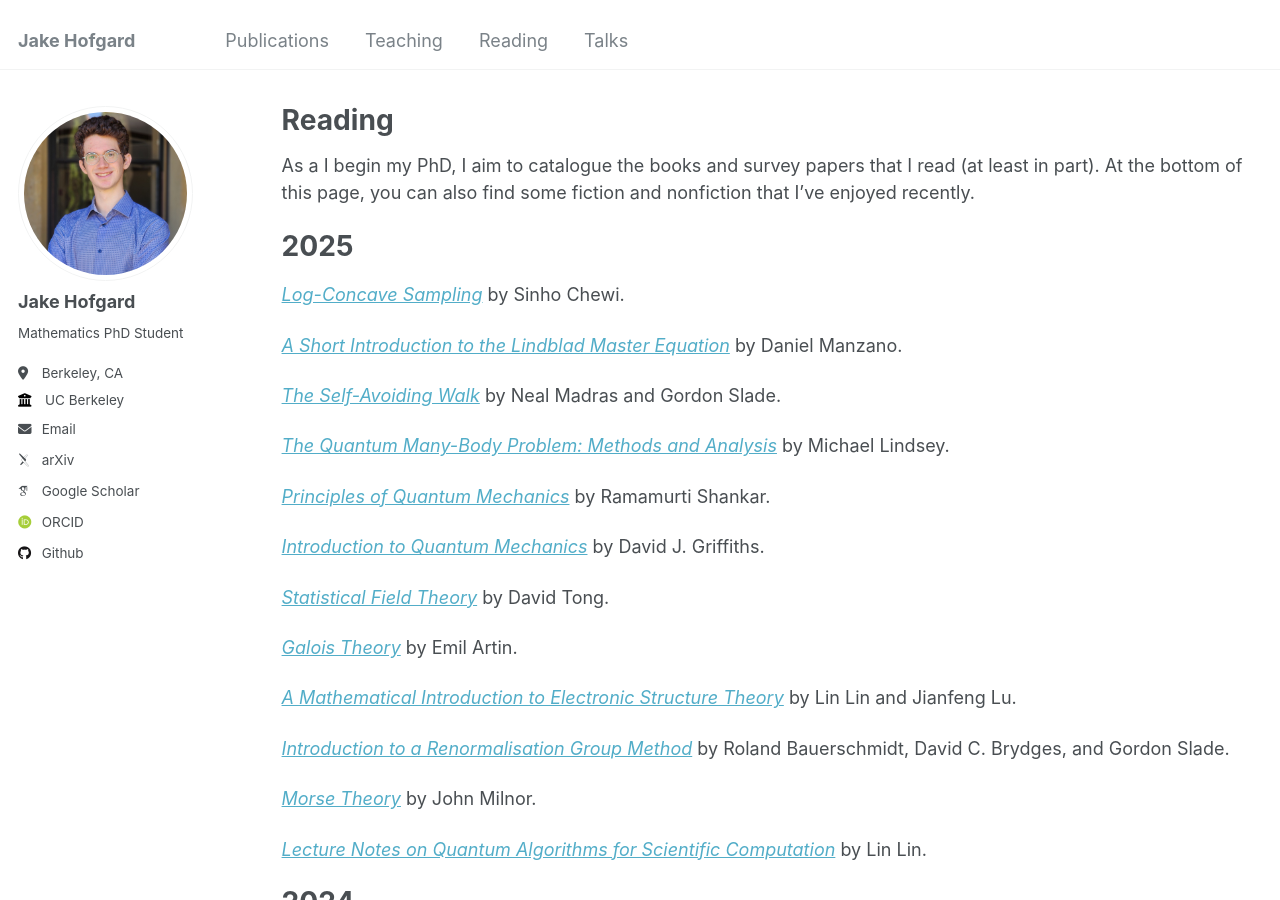
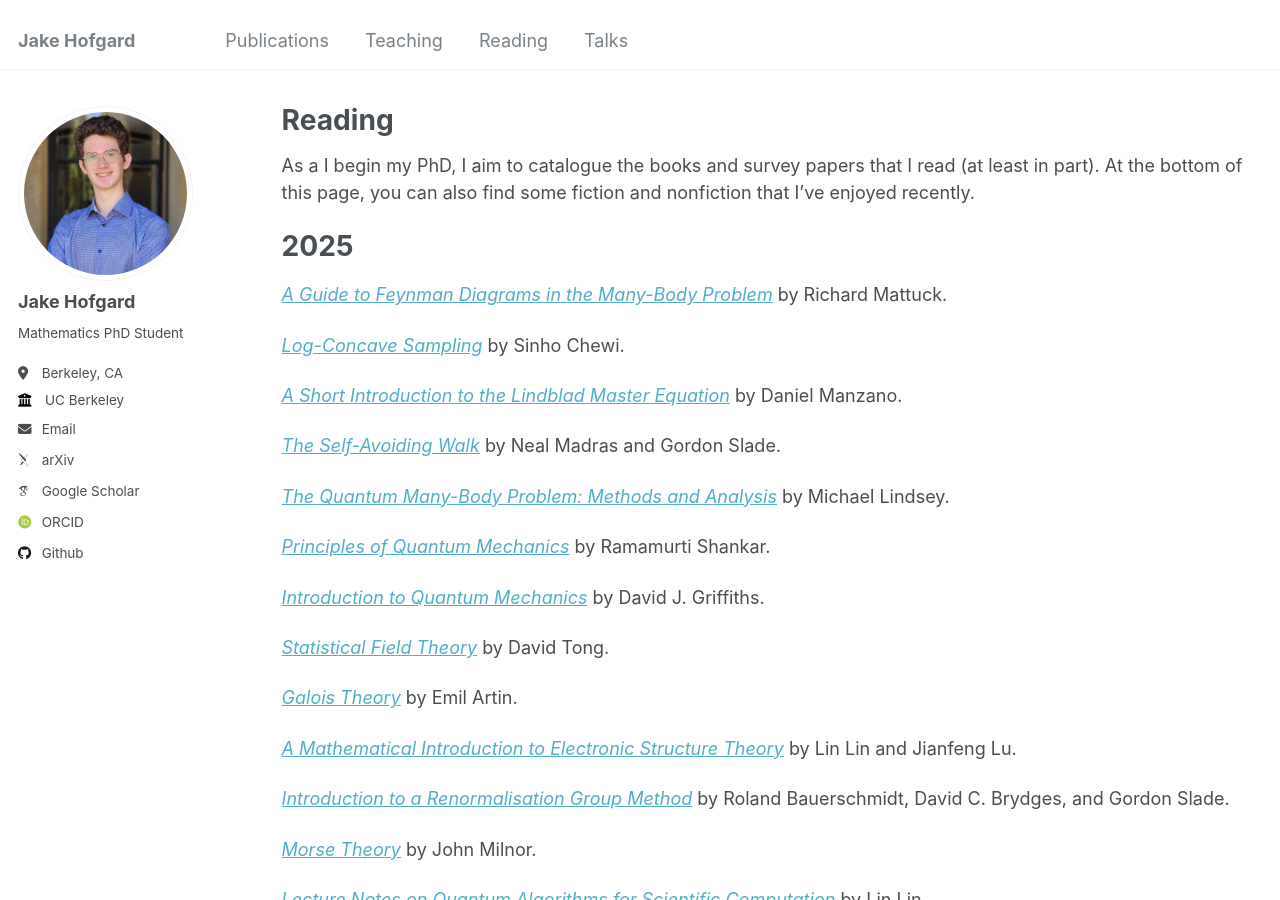
Before and after one commit to jakehofgard/jakehofgard.github.io, a Jekyll site: the page built from _pages/reading.md, in a window 1280 px wide and 900 px high. Built offline with Jekyll 4.4.1, drawn with Linux system fonts in a browser that asks for light colours; some web fonts are replaced.

Commit message:
Update reading

```diff
--- a/_pages/reading.md
+++ b/_pages/reading.md
@@ -8,6 +8,8 @@ author_profile: true
 As a I begin my PhD, I aim to catalogue the books and survey papers that I read (at least in part). At the bottom of this page, you can also find some fiction and nonfiction that I've enjoyed recently.
 
 # 2025
+
+*[A Guide to Feynman Diagrams in the Many-Body Problem](https://store.doverpublications.com/products/9780486670478?srsltid=AfmBOoofRm1kfdn_NUSWh8FVeQdbtiE0YGt88GewoPJC8_HwGm-CCcn-)* by Richard Mattuck.
 
 *[Log-Concave Sampling](https://chewisinho.github.io/main.pdf)* by Sinho Chewi.
 
```
